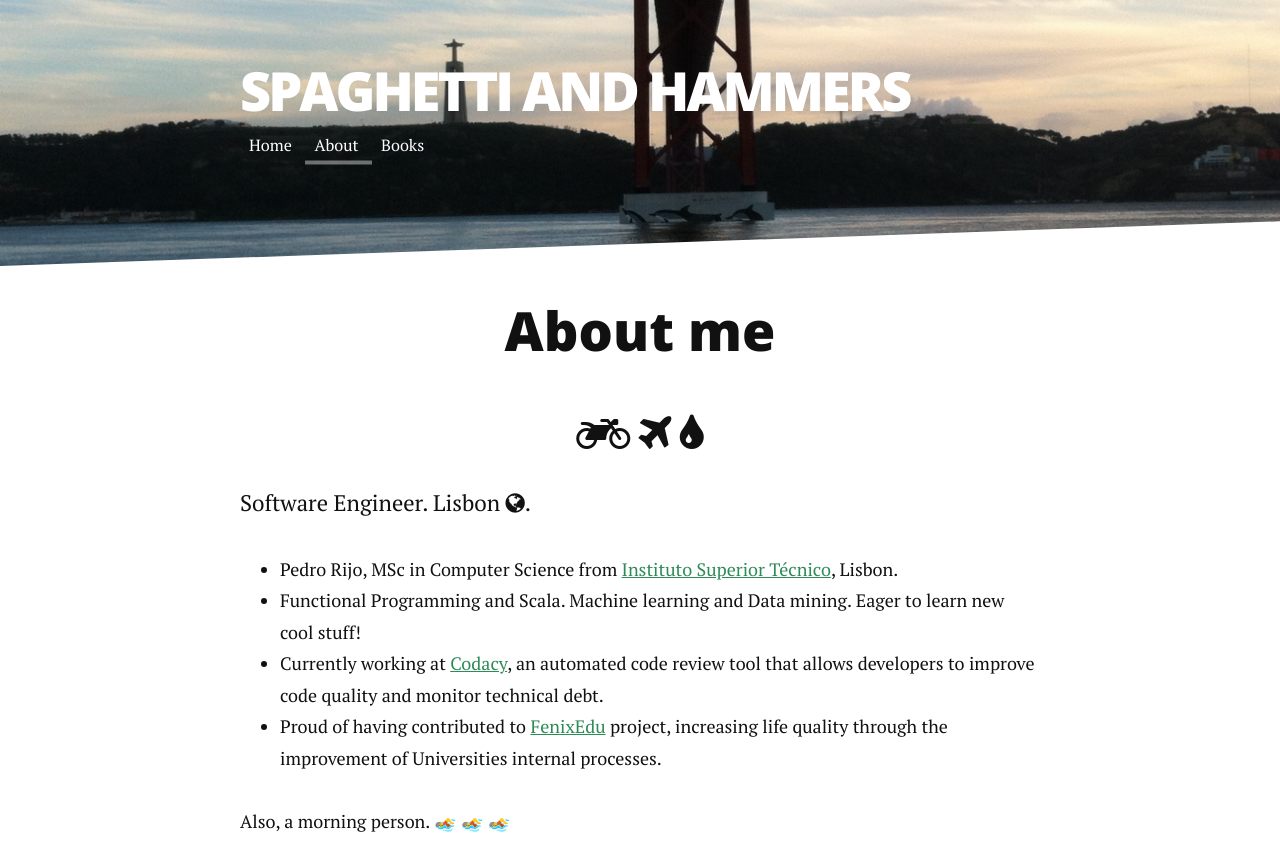
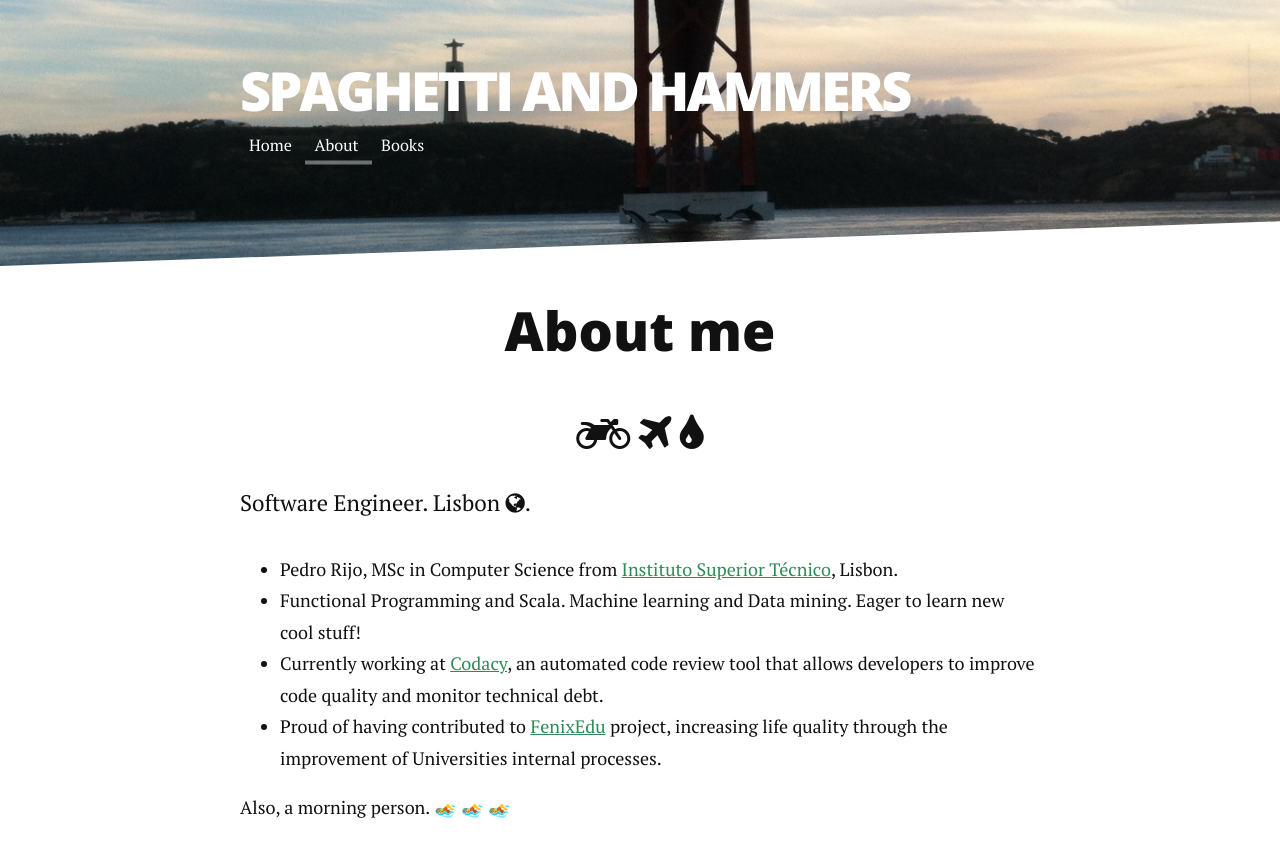
Before and after one commit to pedrorijo91/pedrorijo91.github.io, a Jekyll site: the page built from about.html, in a window 1280 px wide. Shown: the top 855 px of the page. Built offline with Jekyll 4.4.1, drawn with Linux system fonts in a browser that asks for light colours; nearby versions of some CDN libraries; emoji names are drawn with the system emoji font; comment, search, counter and statistics services are not loaded; grey boxes are pictures that could not be loaded.

Commit message:
Fix ul margin bottom

```diff
--- a/_sass/_base.scss
+++ b/_sass/_base.scss
@@ -30,7 +30,7 @@ body {
  */
 h1, h2, h3, h4, h5, h6,
 p, blockquote, pre,
-ul, ol, dl, figure,
+ol, dl, figure,
 %vertical-rhythm {
     margin-bottom: $spacing-unit / 2;
 }
--- a/assets/css/style.css
+++ b/assets/css/style.css
@@ -133,7 +133,7 @@ sub {
     bottom: -0.25em;
 }
 
-dl, menu, ol, ul {
+dl, menu, ol {
     margin: 1.5em 0;
 }
 
@@ -644,7 +644,7 @@ body {
     overflow-x: hidden;
 }
 
-body p, body ul {
+body p, body ul.noList {
     margin: 0 0 2rem;
 }
 
@@ -1189,7 +1189,7 @@ dd {
     .nav-toggle {
         display: none;
     }
-    .post h1, .post h2, .post h3, .post h4, .post h5, .post h6, .post p, .post ul, .post ol, .post dl, .post .pageTitle {
+    .post h1, .post h2, .post h3, .post h4, .post h5, .post h6, .post p, .post ol, .post dl, .post .pageTitle {
         float: left;
         float: none;
         margin: 0 auto 2rem;
```
